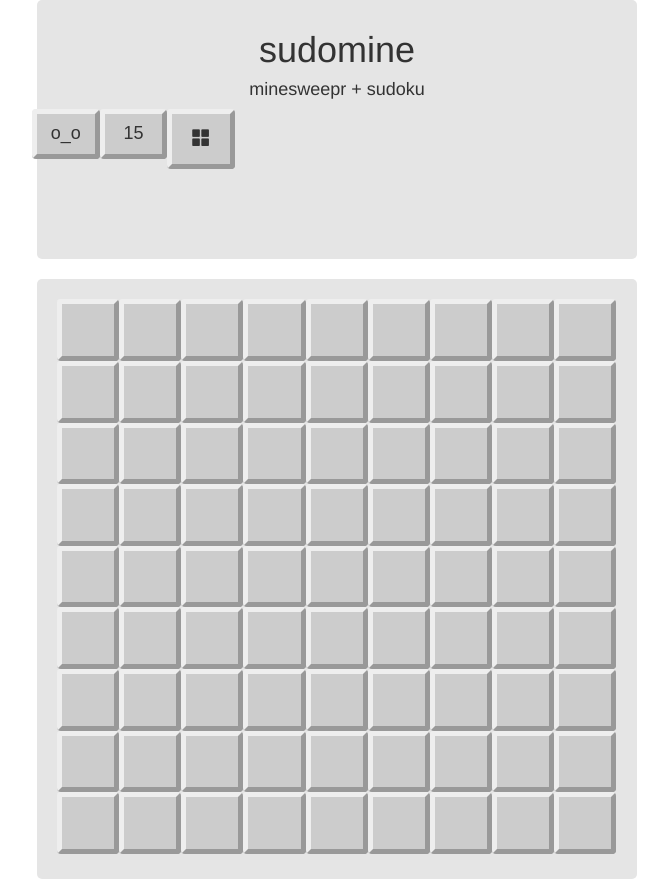
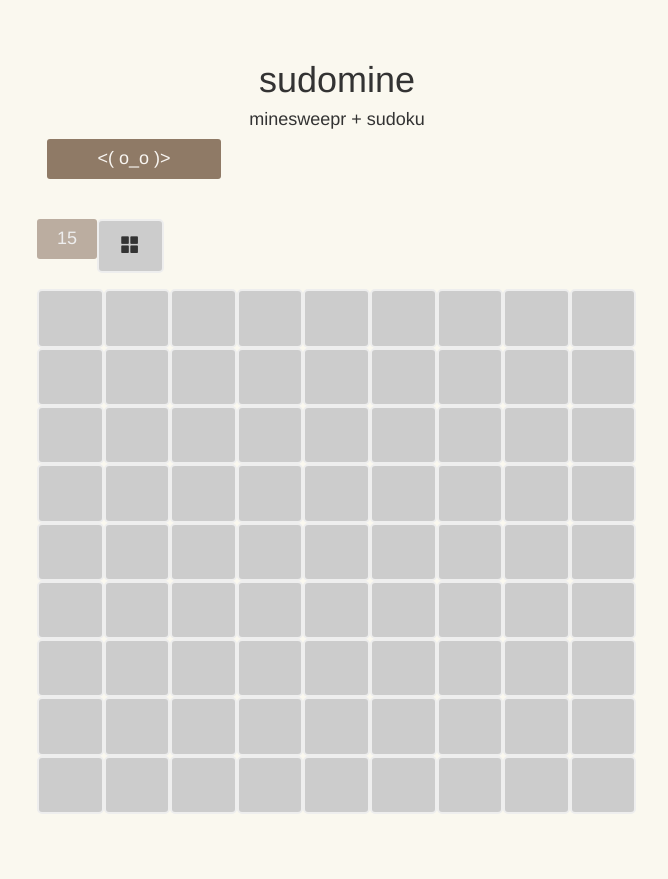
Before and after one commit to asakurasol/Sudomine, a PHP site: page / in a window 1280 px wide. Shown: the whole page, without its empty margins (303-971 px from the left). After the commit the page ends 812 px from the top, so only its background shows below. Run offline with PHP 8.4, Linux system fonts and the light colour scheme; some libraries are stand-ins or nearby versions; some web fonts are replaced.

Commit message:
changing game status to different style

```diff
--- a/app/app.css
+++ b/app/app.css
@@ -1,9 +1,10 @@
 /* app css stylesheet */
 
-body{
+body {
   text-align: center;
   display: block;
-  margin: 70px;
+  background-color: #faf8ef !important;
+  margin: 30px !important;
 }
 
 .content{
@@ -16,18 +17,81 @@ body{
   padding: 10px;
   text-align: center;
   border-radius: 5px;
-  background-color: #e5e5e5;
+  /*background-color: #e5e5e5;*/
 }
 
+.restart-button {
+  width: 20%;
+  display: block;
+  background: #8f7a66;
+  border-radius: 3px;
+  padding: 0 20px;
+  text-decoration: none;
+  color: #f9f6f2;
+  height: 40px;
+  line-height: 42px;
+  cursor: pointer;
+  display: block;
+  text-align: center;}
+
 #game{
-  margin-top : 20px;
-  padding:20px;
+  padding-top:70px;
   width: 100%;
   height: 600px;
   text-align: center;
   border-radius: 5px;
-  background-color: #e5e5e5;
+  /*background-color: #e5e5e5;*/
 }
+
+.restart-button {
+  width: 30%;
+  display: block;
+  background: #8f7a66;
+  border-radius: 3px;
+  padding: 0 20px;
+  text-decoration: none;
+  color: #f9f6f2;
+  height: 40px;
+  line-height: 42px;
+  cursor: pointer;
+  display: block;
+  text-align: center;
+  float: left; }
+
+.flags {
+  width: 10%;
+  display: block;
+  border-radius: 3px;
+  padding: 0 20px;
+  text-decoration: none;
+  background: #bbada0;
+  color: #eeeeee;
+  height: 40px;
+  line-height: 42px;
+  display: block;
+  text-align: center;
+  float: left; }
+
+.hearts {
+  width: 20%;
+  display: block;
+  border-radius: 3px;
+  margin-left: 20px;
+  padding: 0 20px;
+  text-decoration: none;
+  background: #bbada0;
+  color: #eeeeee;
+  height: 40px;
+  line-height: 42px;
+  display: block;
+  text-align: center;
+  float: left; }
+
+.hearts div {
+  float:left;
+}
+
+
 .column{
    float: left;
    width: 11.1%;
@@ -38,15 +102,16 @@ body{
 .rows{
     width: 100%;
     height:11%;
-    border: 5px solid;
-    border-radius: 4px;
-    border-color: #eeeeee #999999 #999999 #eeeeee;
+    border: 2px solid;
+    border-radius: 5px;
+    border-color: #eeeeee;
     background-color: #cccccc;
     line-height: 50px;
     vertical-align: middle;
     font-family: 'Nunito', sans-serif;
     font-size: 1.3em;
     font-weight: bold;
+    cursor: pointer;
       -moz-user-select: none;
       -webkit-user-select: none;
       -ms-user-select: none;
@@ -114,7 +179,6 @@ body{
 
 .controls {
   margin-left: 0px;
-  margin-top: -70px;
   margin-bottom: 10px;
 
 }
--- a/app/index.html
+++ b/app/index.html
@@ -6,7 +6,7 @@
 <head>
   <meta charset="utf-8">
   <meta http-equiv="X-UA-Compatible" content="IE=edge">
-  <title>My AngularJS App</title>
+  <title>Sudomine</title>
   <meta name="description" content="">
   <meta name="viewport" content="width=device-width, initial-scale=1">
   <!--link href='http://fonts.googleapis.com/css?family=Nunito:700,400' rel='stylesheet' type='text/css'-->
--- a/app/view1/view1.html
+++ b/app/view1/view1.html
@@ -1,34 +1,11 @@
 <div class = 'content'>
 	<div id = "bar">
 	<h1>sudomine</h1>
-	<h4>minesweepr + sudoku</h4>
-		<div class = 'gameStatus row'>
-			<div class = 'column' ng-click = "newGame()">
-					<div class = 'rows'>
-							<h4>{{game.status}}</h4>
-					</div>
+	<span><h4>minesweepr + sudoku</h4></span>
+		<div class = 'gameStatus'>
+			<div class = 'restart-button' ng-click = "newGame()">
+				<h4><( {{game.status}} )> </h4>
 			</div>
-
-			<div class = 'column'>
-				<div class = 'rows'>
-					<h4>{{game.flags}}</h4>
-				</div>
-			</div>
-
-			<div class = 'column' ng-click='switch()'>
-				<div class = 'rows hack'>
-					<span class="glyphicon glyphicon-th-large"></span>
-				</div>
-			</div>
-
-			<div class = 'column'
-			ng-repeat = "life in game.lives"
-			ng-show = "!game.sweeper">
-				<div class ='rows hack'>
-					<span class="glyphicon glyphicon-heart"></span>
-				</div>
-			</div>
-
 		</div>
 
 		<div class = "row controls" ng-show = '!game.sweeper'>
@@ -41,6 +18,23 @@
 		</div>
 
 </div>
+
+	<div class = "flags">
+		<h4>{{game.flags}}</h4>
+	</div>
+
+	<div class = 'column' ng-click='switch()'>
+		<div class = 'rows hack'>
+			<span class="glyphicon glyphicon-th-large"></span>
+		</div>
+	</div>
+
+	<div class = 'hearts'
+	ng-show = "!game.sweeper">
+		<div ng-repeat = "life in game.lives">
+			<span class="glyphicon glyphicon-heart"></span>
+		</div>
+	</div>
 
 	<div id = "game">
 
```
